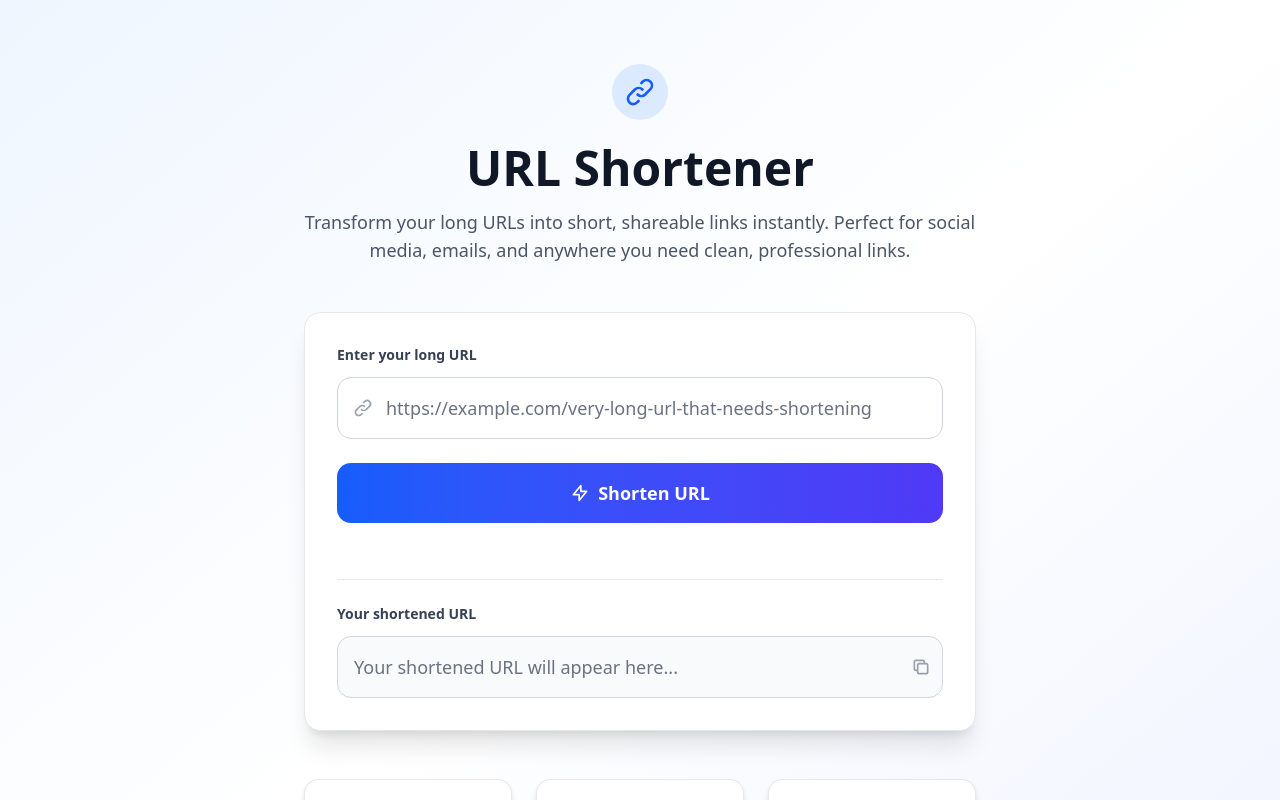
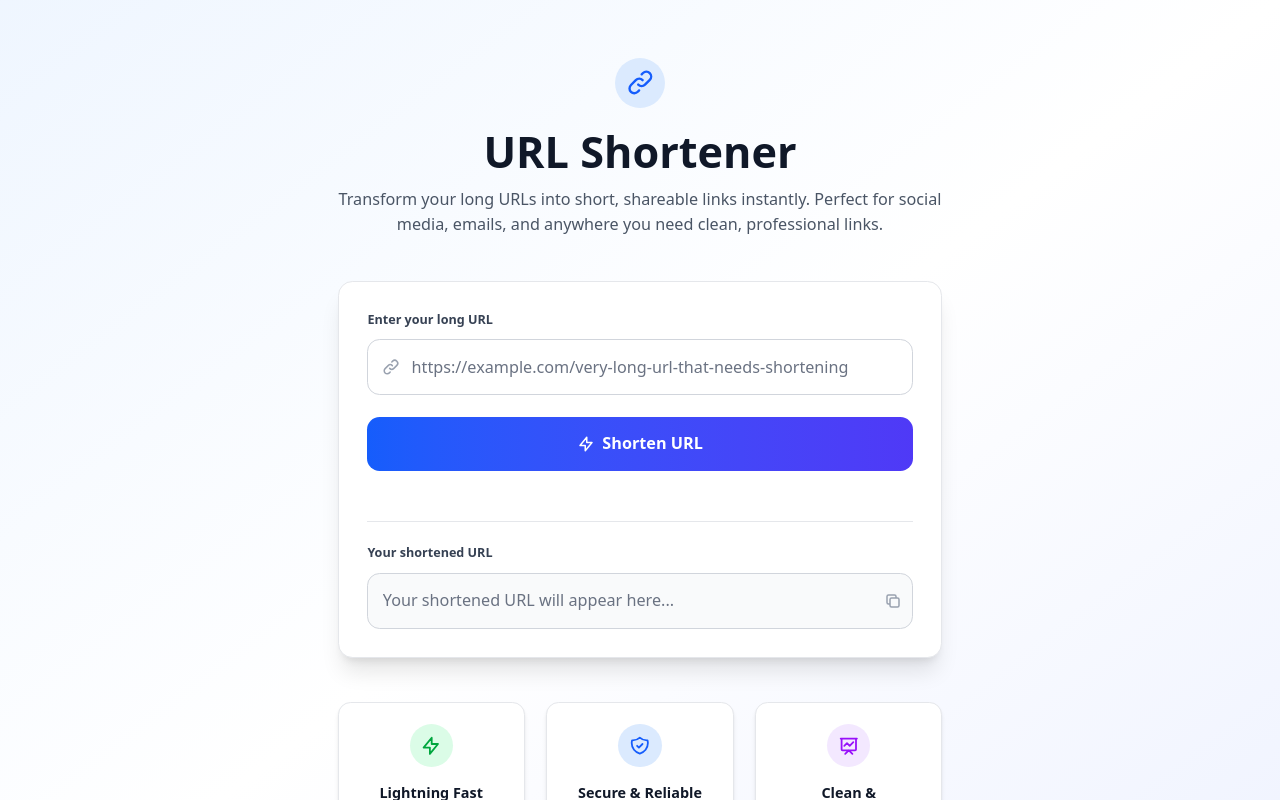
Before and after one commit to vito-filo/url-shortener, a Next.js app: page / in a window 1280 px wide. Shown: the top 800 px of the page. Built offline with nearby package versions, Linux system fonts and the light colour scheme.

Commit message:
feat(ui): adaptive zoom based on viewport height

```diff
--- a/app/globals.css
+++ b/app/globals.css
@@ -118,5 +118,24 @@
   }
   body {
     @apply bg-background text-foreground;
+    zoom: 0.75;
+  }
+
+  @media (min-height: 600px) {
+    body {
+      zoom: 0.8;
+    }
+  }
+
+  @media (min-height: 800px) {
+    body {
+      zoom: 0.9;
+    }
+  }
+
+  @media (min-height: 900px) {
+    body {
+      zoom: 1;
+    }
   }
 }
```
